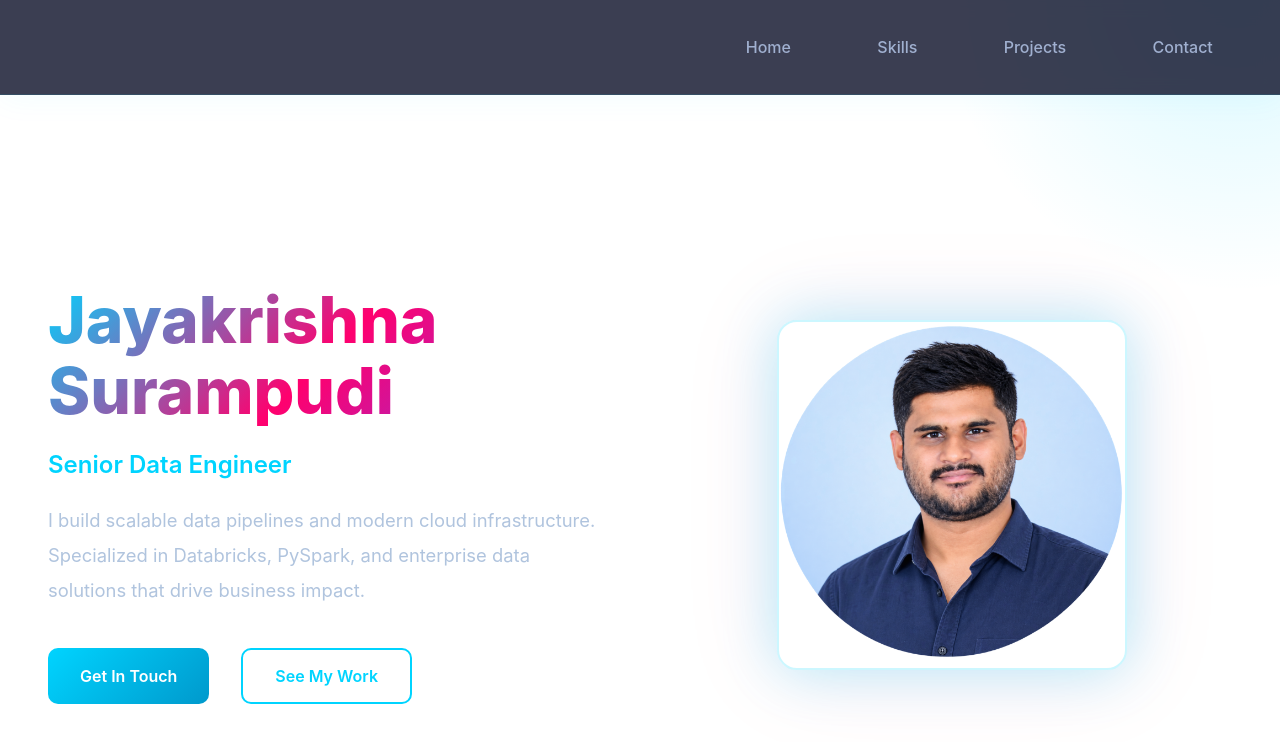
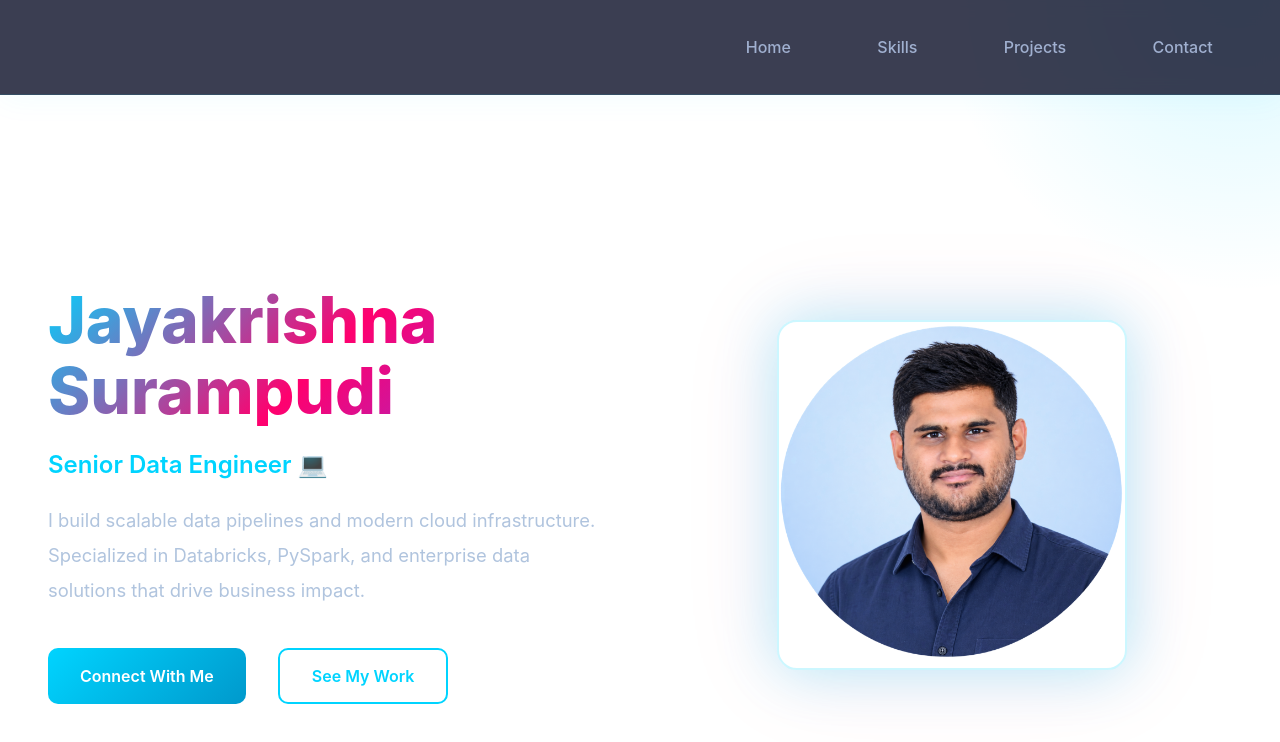
Before and after one commit to jksurampudi5/jayakrishna_surampudi.github.io, an Angular app: page / in a window 1280 px wide. Shown: the top 742 px of the page. Built offline with nearby package versions, Linux system fonts and the light colour scheme.

Commit message:
updated her component button element

```diff
--- a/src/app/components/hero/hero.html
+++ b/src/app/components/hero/hero.html
@@ -1,15 +1,15 @@
 <section id="home" class="hero">
   <div class="hero-text">
     <h1>Jayakrishna Surampudi</h1>
-    <p class="hero-subtitle">Senior Data Engineer </p>
+    <p class="hero-subtitle">Senior Data Engineer 💻</p>
     <p class="hero-desc">
       I build scalable data pipelines and modern cloud infrastructure.
       Specialized in Databricks, PySpark, and enterprise data solutions that drive business impact.
     </p>
     <div class="cta-buttons">
       <button (click)="scrollToSection('contact')" class="btn-primary">
-        Get In Touch
-      </button>
+  Connect With Me
+</button>
       <button (click)="scrollToSection('projects')" class="btn-secondary">
         See My Work
       </button>
```
